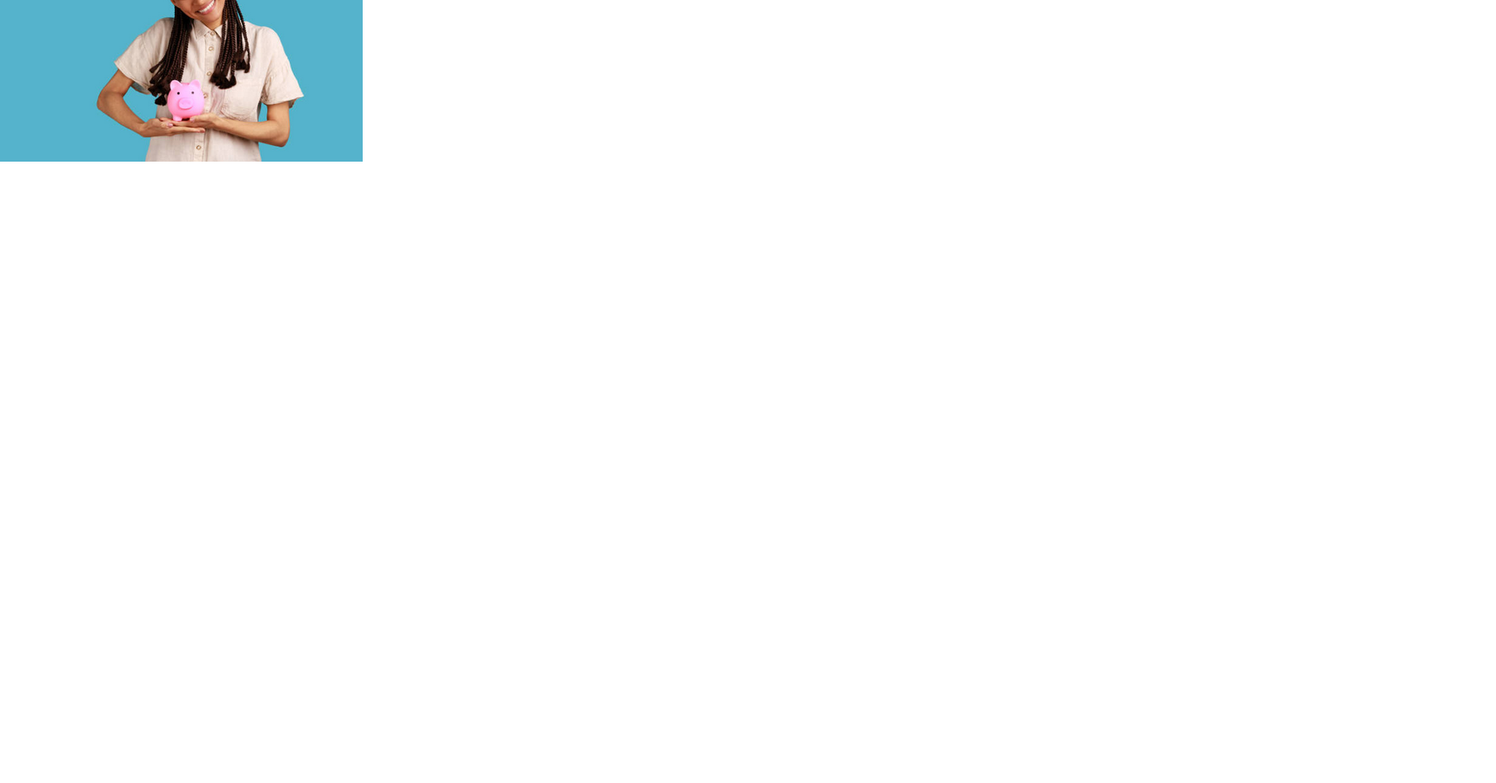
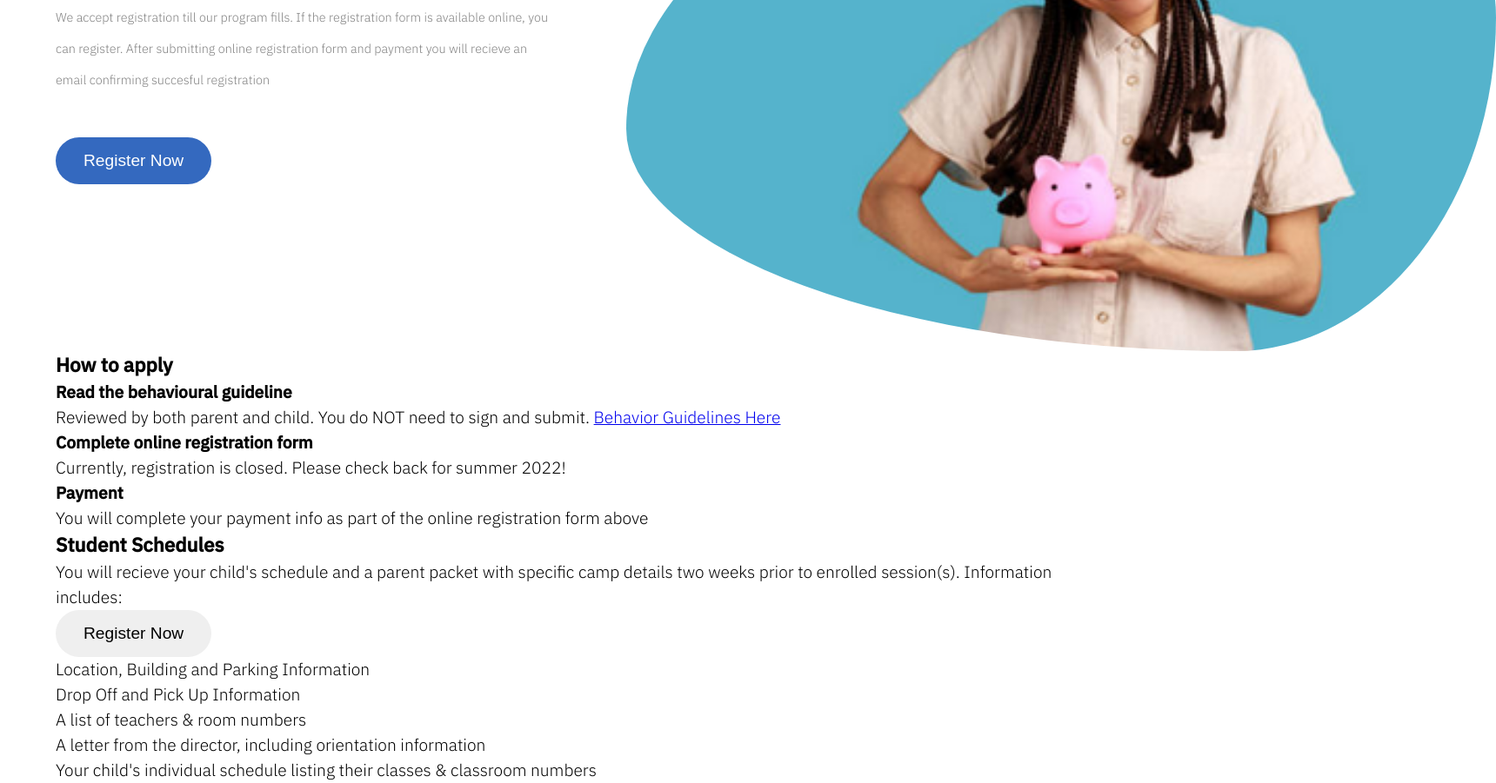
Before and after one commit to z3k9/ace, a website: page index.html in a window 1280 px wide. Shown: the part 373-1274 px from the top of the page at 87% size, 1720 px wide, since content can reach past the window. Before the commit the page ends 800 px from the top, so only its background shows below. Drawn offline with Linux system fonts and the light colour scheme.

Commit message:
added all the html for the remaining sections

```diff
--- a/index.html
+++ b/index.html
@@ -29,12 +29,69 @@
                         Confirmation
                     </h2>
                     <p>We accept registration till our program fills. If the registration form is available online, you can register.
-                        After submitting online registration form and payment you will recieve an email confirming succesful registration  </p>
+                        After submitting online registration form and payment you will recieve an email confirming succesful registration
+                    </p>
+                    <button class="btn mt btn-db">Register Now</button>
+                </div>
+                <img src="img/img1.png" alt="girl picture" class="confirmation__image">
+            </section>
+            <section class="application">
+                <h3 class="application__header">How to apply</h3>
+                <div class="process">
+                    <div class="process__icon-box">
+                        <i class="process_icon"></i>
+                    </div>
+                    <h4 class="process__header">
+                        Read the behavioural guideline
+                    </h4>
+                    <p>Reviewed by both parent and child. You do NOT need to sign and submit. <a href="#">Behavior Guidelines Here</a></p>
+                </div>
+                <div class="process">
+                    <div class="process__icon-box">
+                        <i class="process_icon"></i>
+                    </div>
+                    <h4 class="process__header">
+                        Complete online registration form
+                    </h4>
+                    <p>Currently, registration is closed. Please check back for summer 2022!</p>
+                </div>
+                <div class="process">
+                    <div class="process__icon-box">
+                        <i class="process_icon"></i>
+                    </div>
+                    <h4 class="process__header">
+                        Payment
+                    </h4>
+                    <p>You will complete your payment info as part of the online registration form above</p>
+                </div>
+            </section>
+            <section class="schedule">
+                <div>
+                    <h3 class="schedule__header">Student Schedules</h3>
+                    <p class="schedule__text">You will recieve your child's schedule and a parent packet with specific camp details two weeks prior to enrolled session(s). Information includes:</p>
+                    <button class="btn">Register Now</button>
+                </div>
+                <div>
+                    <div class="schedule__icon"></div>
+                    <p class="schedule__text">Location, Building and Parking Information</p>
+                </div>
+                <div>
+                    <div class="schedule__icon"></div>
+                    <p class="schedule__text">Drop Off and Pick Up Information</p>
+                </div>
+                <div>
+                    <div class="schedule__icon"></div>
+                    <p class="schedule__text">A list of teachers & room numbers</p>
+                </div>
+                <div>
+                    <div class="schedule__icon"></div>
+                    <p class="schedule__text">A letter from the director, including orientation information</p>
+                </div>
+                <div>
+                    <div class="schedule__icon"></div>
+                    <p class="schedule__text">Your child's individual schedule listing their classes & classroom numbers</p>
                 </div>
 
-                <button class="btn">Register Now</button>
-                <div class="confirmation__image"><img src="img/img1.png" alt="girl picture">
-                </div>
             </section>
             </main>
 
--- a/sass/base/_base.scss
+++ b/sass/base/_base.scss
@@ -9,4 +9,6 @@
 body{
     font-size: 62.5%;
     box-sizing: border-box;
+    padding-right: 4rem;
+    padding-left: 4rem;
 }
--- a/sass/base/_utilities.scss
+++ b/sass/base/_utilities.scss
@@ -0,0 +1,3 @@
+.mt{
+    margin-top: 3rem;
+}
--- a/sass/components/_button.scss
+++ b/sass/components/_button.scss
@@ -10,3 +10,7 @@
     color: var(--color-secondary-dark);
     background-color: var(--color-secondary);
 }
+.btn-db{
+    background-color: var(--color-secondary-dark);
+    color: #fff;
+}
--- a/sass/layout/_home.scss
+++ b/sass/layout/_home.scss
@@ -1,5 +1,5 @@
 .header{
-    padding: 2rem 4rem;
+    padding: 2rem 0;
     display: flex;
     justify-content: space-between;
     align-items: center;
@@ -37,6 +37,28 @@
 
 
 }
-.header-nav{
+.confirmation{
+    height: 80vh;
+    line-height: 2.5;
+    display: flex;
+    gap: 5rem;
 
+
+    &__text{
+        flex: 0 0 50%;
+        align-self: center;
+
+        p{
+        color: var(--color-primary);
+        font-size: 0.9rem;
+        }
+
+    }
+    &__header{
+        line-height: 0.5;
+        margin-bottom: 2rem;
+    }
+    &__image{
+        border-radius: 70% 30% 30% 70% / 60% 40% 60% 40%;
+    }
 }
```
Also changed, not shown: css/style.css.
